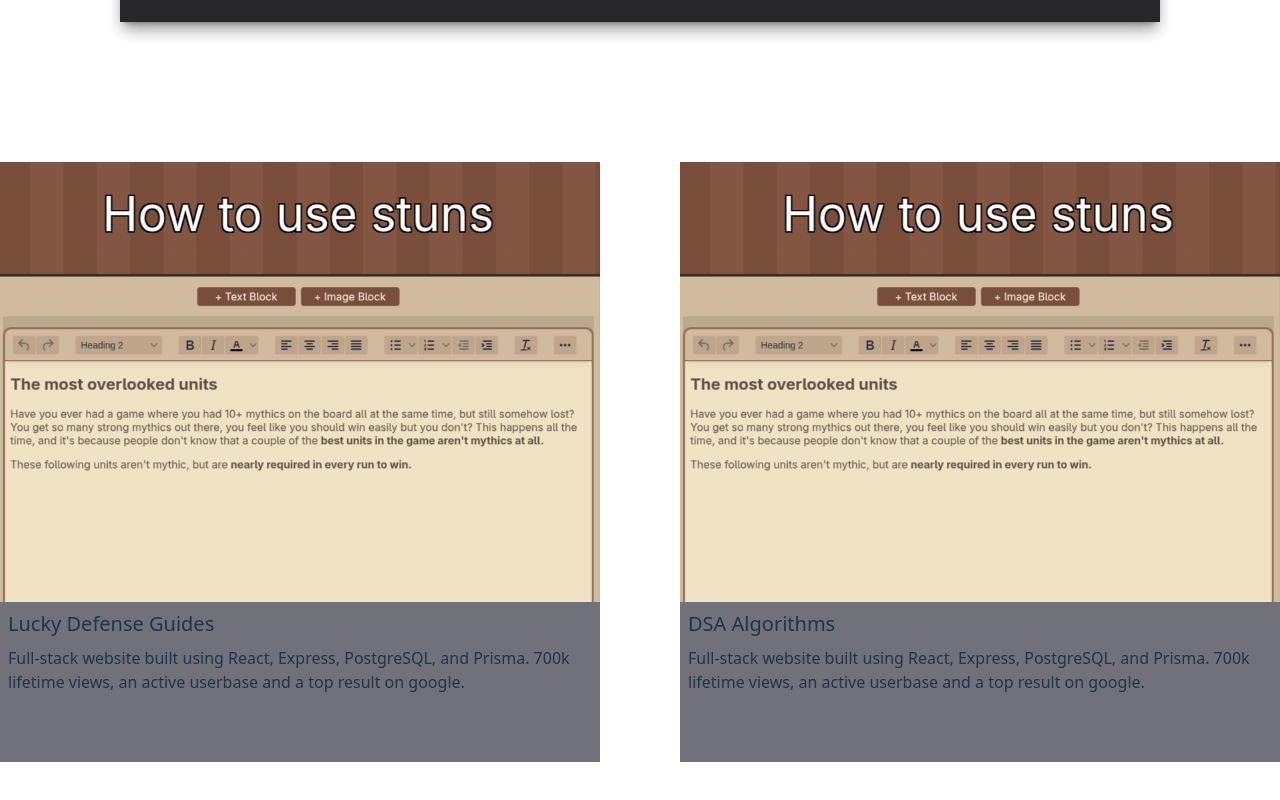
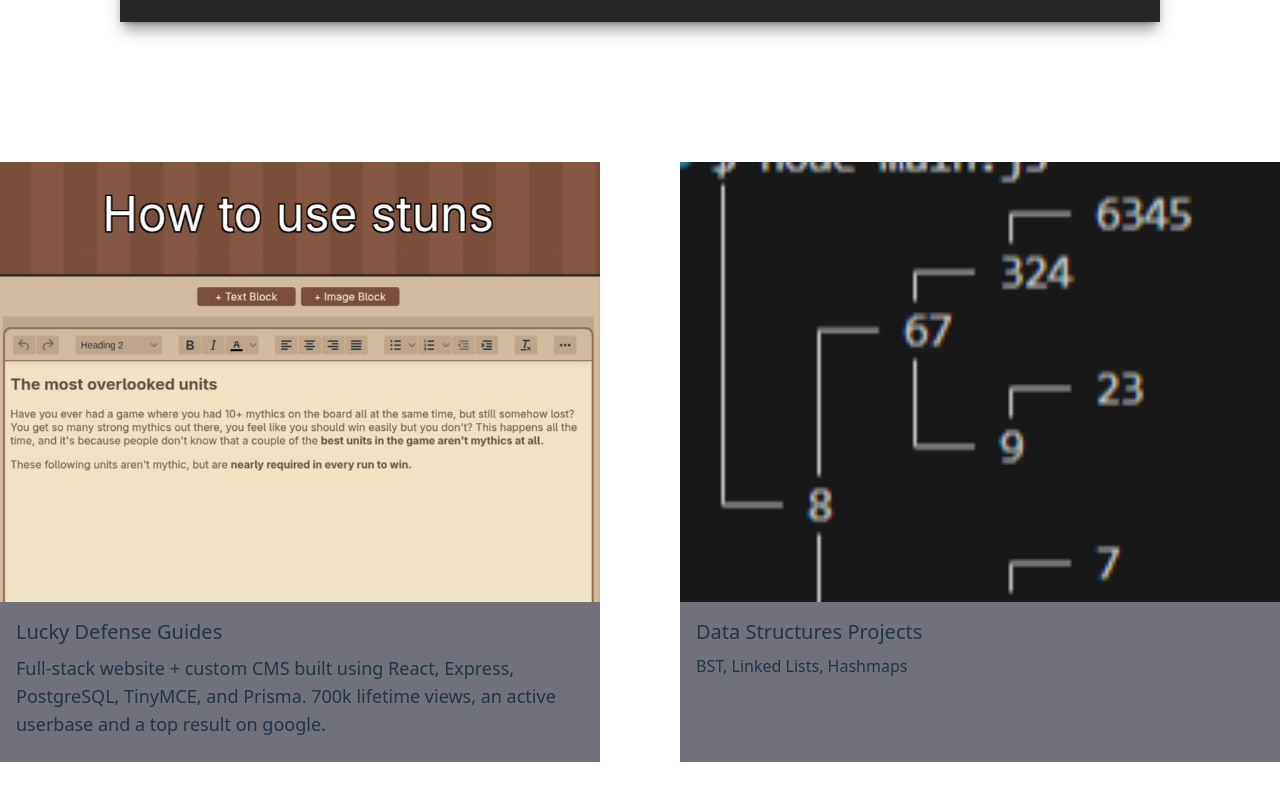
Before and after one commit to GhidBase/personal-website, a React (Vite) app: page / in a window 1280 px wide. Shown: the part 658-1458 px from the top of the page. Built offline with nearby package versions, Linux system fonts and the light colour scheme.

Commit message:
Improve animations, add project details

```diff
--- a/src/components/Project.jsx
+++ b/src/components/Project.jsx
@@ -1,6 +1,5 @@
-import ldg from "../assets/ldg-2.png";
 
-export default function Project({ title }) {
+export default function Project({ title, description, imgSrc }) {
     return (
         <div
             id={"project-" + title}
@@ -8,20 +7,20 @@ export default function Project({ title }) {
             className="bg-zinc-700
                 w-80 h-100 md:w-150 md:h-150 relative group
                 overflow-hidden
-                scale-100 hover:scale-102
+                scale-100 md:hover:scale-102
                 transition-all delay-0 duration-500
                 will-change-transform
                 "
         >
             <img
-                src={ldg}
+                src={imgSrc}
                 alt=""
                 className="
 
                 w-full h-full object-cover
                 transition-all duration-500
-                group-focus:blur-[2px] sm:group-focus:blur-none group-hover:blur-[2px]!
-                group-hover:opacity-80
+                group-focus:blur-[2px] md:group-focus:blur-none md:group-hover:blur-[2px]!
+                md:group-hover:opacity-80
                 will-change-transform
 "
             />
@@ -29,8 +28,8 @@ export default function Project({ title }) {
             <a
                 className="
                     absolute inset-0 flex items-center justify-center
-                    scale-200
-                    opacity-0 group-hover:opacity-100 will-change-[opacity]
+                    scale-150 md:scale-200
+                    opacity-0 group-focus:opacity-100 md:group-focus:opacity-0 md:group-hover:opacity-100! will-change-[opacity]
                     transition-opacity duration-300
   "
             >
@@ -38,11 +37,12 @@ export default function Project({ title }) {
                     className="
                         px-6 py-2
                         rounded-full
-                        bg-black/40 backdrop-blur-md
+                        bg-black
+                        opacity-60 backdrop-blur-md
                         border border-white/30
                         text-white font-medium tracking-wide
-                        hover:bg-black/60
-                        transition
+                        hover:opacity-80!
+                        transition-all duration-200
     "
                 >
                     Details →
@@ -53,11 +53,12 @@ export default function Project({ title }) {
                 id={"p-" + title + "-detail-container"}
                 className="absolute bottom-0 left-0 right-0
                 bg-zinc-500
-                h-40 group-focus:h-11 sm:group-focus:h-40
+                h-40 group-focus:h-11 md:group-focus:h-40
                 opacity-100
-                transition-all duration-700 delay-100 sm:delay-0
+                transition-all duration-700 delay-100 md:delay-0
                 group-focus:delay-0 group-focus:duration-400
-                p-2 group-focus:blur-[2px] sm:group-focus:blur-none group-hover:blur-[2px]!"
+                p-2 md:p-4
+                group-focus:blur-[2px] md:group-focus:blur-none md:group-hover:blur-[2px]!"
             >
                 <h1
                     id={"p-" + title + "-title"}
@@ -67,13 +68,9 @@ export default function Project({ title }) {
                 </h1>
                 <div
                     id={"p-" + title + "-details"}
-                    className="min-h-0 group-focus:opacity-0 sm:group-focus:opacity-100 transition-all overflow-hidden duration-500 will-change-transform"
+                    className="min-h-0 group-focus:opacity-0 md:group-focus:opacity-100 transition-all overflow-hidden duration-500 will-change-transform"
                 >
-                    <p className="will-change-transform">
-                        Full-stack website built using React, Express,
-                        PostgreSQL, and Prisma. 700k lifetime views, an active
-                        userbase and a top result on google.
-                    </p>
+                    {description}
                 </div>
             </div>
         </div>
--- a/src/components/Projects.jsx
+++ b/src/components/Projects.jsx
@@ -1,14 +1,22 @@
 import Project from "./Project";
-export default function Projects() {
+export default function Projects({ projects }) {
     return (
-        <div id="Projects"
+        <div
+            id="Projects"
             className="w-full mx-auto max-w-350 gap-16 2xl:pt-40
                 flex flex-col md:flex-row
                 md:justify-between items-center
                 "
         >
-            <Project title={"Lucky Defense Guides"}></Project>
-            <Project title="DSA Algorithms"></Project>
+            {projects.map((project) => (
+                <Project
+                    title={project.title}
+                    description={project.description}
+                    imgSrc={project.imgSrc}
+                ></Project>
+            ))}
+            {/* <Project title={"Lucky Defense Guides"}></Project>
+            <Project title="DSA Algorithms"></Project> */}
         </div>
     );
 }
--- a/src/main.jsx
+++ b/src/main.jsx
@@ -5,6 +5,8 @@ import "./index.css";
 import "./css/animations.css";
 import Header from "./components/Header";
 import Projects from "./components/Projects";
+import ldg from "./assets/ldg-2.png";
+import bst from "./assets/BST.webp"
 
 const aboutMe = (
     <Fragment>
@@ -24,6 +26,33 @@ const aboutMe = (
     </Fragment>
 );
 
+const projects = [
+    {
+        id: 0,
+        title: "Lucky Defense Guides",
+        description: (
+            <Fragment>
+                <p className="will-change-transform text-sm md:text-md xl:text-lg">
+                    Full-stack website + custom CMS built using React, Express, PostgreSQL,
+                    TinyMCE, and Prisma. 700k lifetime views, an active userbase and a
+                    top result on google.
+                </p>
+            </Fragment>
+        ),
+        imgSrc: ldg,
+    },
+    {
+        id: 1,
+        title: "Data Structures Projects",
+        description: (
+            <Fragment>
+                <p>BST, Linked Lists, Hashmaps</p>
+            </Fragment>
+        ),
+        imgSrc: bst
+    },
+];
+
 createRoot(document.getElementById("root")).render(
     <StrictMode>
         <Header
@@ -34,7 +63,7 @@ createRoot(document.getElementById("root")).render(
               text-xl md:text-2xl 2xl:text-3xl"
             aboutMeHeaderClassName="fade-in font-semibold text-5xl text-center md:text-left md:mt-5"
         ></Header>
-        <Projects></Projects>
+        <Projects projects={projects}></Projects>
         <div className="mt-100"></div>
     </StrictMode>,
 );
```
Also changed, not shown: src/assets/BST.webp (added).
